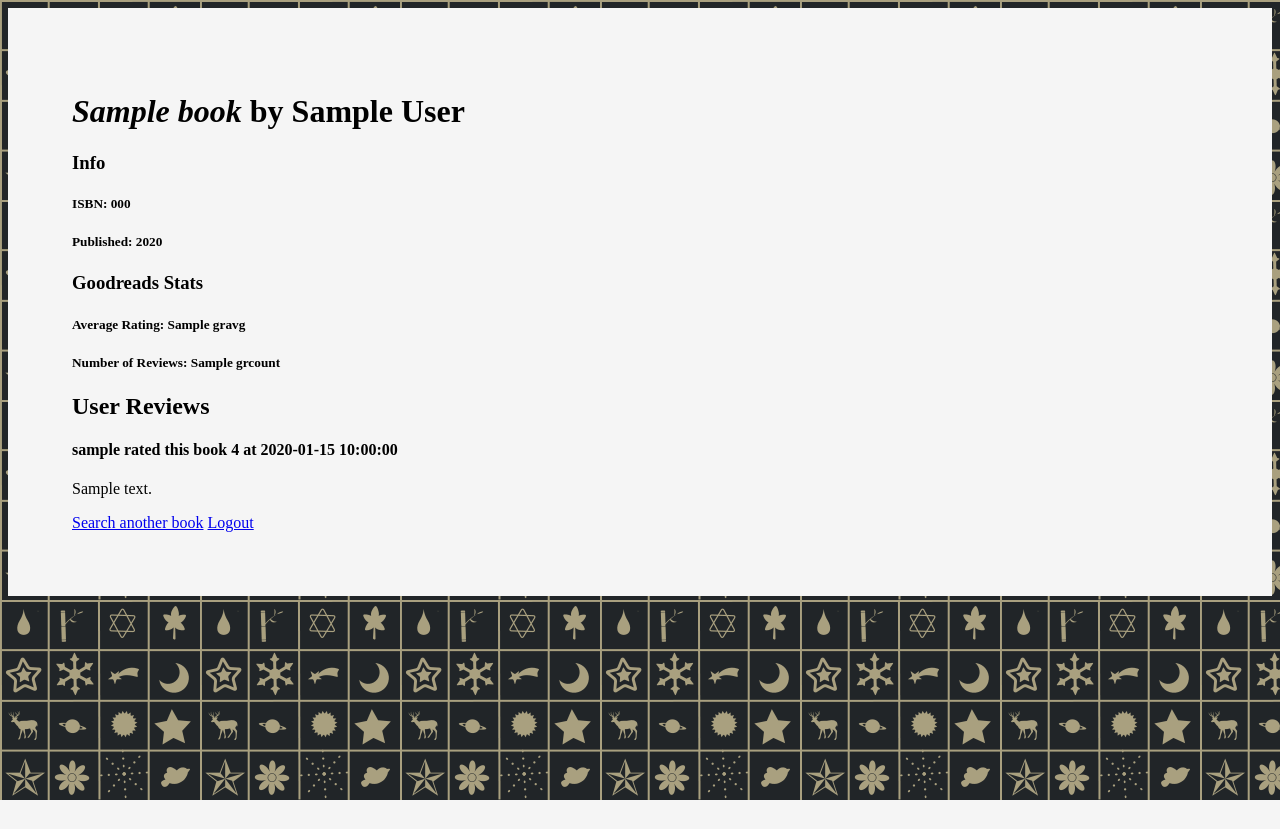
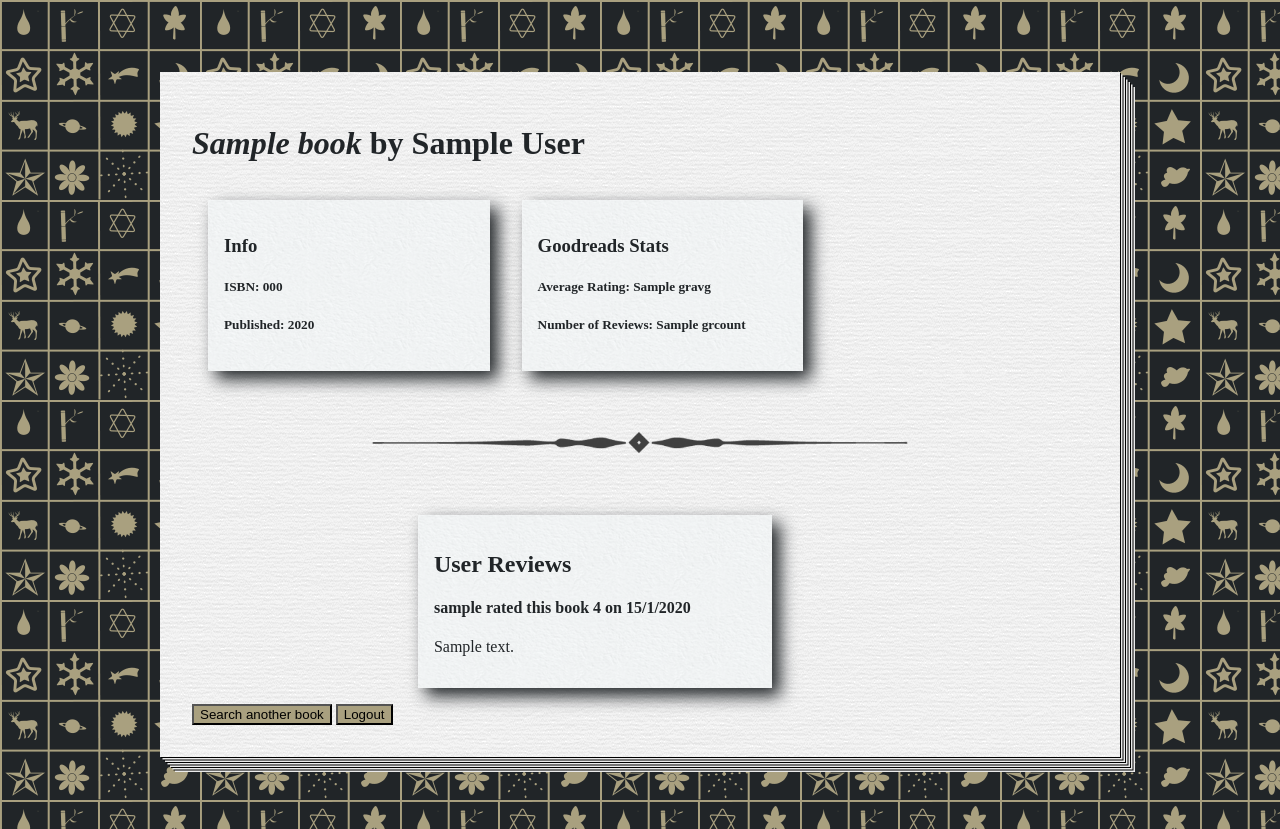
Before and after one commit to Rittenweb/flask-book-reviews, a Flask app: template templates/book.html in a window 1280 px wide. Before the commit the page ends 800 px from the top, so only its background shows below. Run offline with Flask 2, Linux system fonts and the light colour scheme; the template is opened without the code that fills it: most values are stand-ins (such as "Sample title", 1, 10 or a date in 2020).

Commit message:
Basic styles

```diff
--- a/application.py
+++ b/application.py
@@ -130,5 +130,5 @@ def book_api(isbn):
         "year": book.year,
         "isbn": isbn,
         "review_count": count,
-        "review_score": avg
+        "review_score_average": avg
         })
--- a/static/styles.css
+++ b/static/styles.css
@@ -1,8 +1,55 @@
 html {
   background-image: url('./glyphpattern2.png');
+  color: #212528;
 }
 
 body {
-  background: whitesmoke;
+  display: flex;
+  justify-content: center;
   padding: 4rem;
 }
+
+button {
+  background: #a9a07f;
+}
+
+.body {
+  background: url('./paper.png');
+  padding: 2rem;
+  width: 70vw;
+  box-shadow: 1px 1px 0px black, 2.5px 2.5px 0px #eaeaea, 3.5px 3.5px 0px black, 5px 5px 0px #eaeaea, 6px 6px 0px black,
+    7.5px 7.5px 0px #eaeaea, 8.5px 8.5px 0px black, 10px 10px 0px #eaeaea, 11px 11px 0px black,
+    12.5px 12.5px 0px #eaeaea, 13.5px 13.5px 0px black, 15px 15px 0px #eaeaea;
+}
+
+.paper {
+  background: url('./handmadepaper.png');
+  box-shadow: 8px 8px 16px #212528;
+  padding: 1rem;
+  margin: 1rem;
+}
+
+.bookstats {
+  width: 70%;
+  display: flex;
+  justify-content: space-evenly;
+}
+
+.bookstat {
+  width: 40%;
+}
+
+.book-divider {
+  width: 60%;
+  margin: 0 20%;
+}
+
+.reviews {
+  width: 90%;
+  display: flex;
+  justify-content: space-evenly;
+}
+
+.reviewblock {
+  width: 40%;
+}
--- a/templates/book.html
+++ b/templates/book.html
@@ -1,31 +1,44 @@
 {% extends "layout.html" %} {% block title %} {{ book.title }} {% endblock %} {% block body %}
 <h1><i>{{book.title}}</i> by {{book.author}}</h1>
 
+<div class="bookstats">
+  <div class="paper bookstat">
     <h3>Info</h3>
     <h5>ISBN: {{ book.isbn }}</h5>
     <h5>Published: {{ book.year }}</h5>
+  </div>
 
+  <div class="paper bookstat">
     <h3>Goodreads Stats</h3>
     <h5>Average Rating: {{ gravg }}</h5>
     <h5>Number of Reviews: {{ grcount }}</h5>
+  </div>
+</div>
+
+<img src="../static/toppng.com-line-dividers-png-1000x200.png" alt="divider" class="book-divider"/>
+<div class="reviews">
 
 {% if notreviewed %}
+<div class="paper reviewblock">
+
 <h2>Review This Book:</h2>
 <form action="{{ url_for('book', book_id=book.id) }}" method="post">
   Your rating out of 10: <input type="number" name="rating" min="0" max="10" /> Your review:
   <input type="text" name="reviewtext" />
   <input type="submit" value="Submit" />
+</div>
   {% endif %}
-
+  <div class="paper reviewblock">
   <h2>User Reviews</h2>
   {% for review in reviews %}
-  <h4>{{ review.username }} rated this book {{ review.rating }} at {{ review.timestamp }}</h4>
+  <h4>{{ review.username }} rated this book {{ review.rating }} on {{ review.timestamp.day }}/{{ review.timestamp.month }}/{{ review.timestamp.year }}</h4>
   <p>{{ review.text }}</p>
   {% else %}
-  <li>No reviews yet... :'(</li>
+  No reviews yet... :'(
   {% endfor %}
-
-  <a href="{{ url_for('index') }}">Search another book</a>
-  <a href="{{ url_for('logout') }}">Logout</a>
+  </div>
+</div>
+  <a href="{{ url_for('index') }}"><button>Search another book</button></a>
+  <a href="{{ url_for('logout') }}"><button>Logout</button></a>
   {% endblock %}
 </form>
--- a/templates/layout.html
+++ b/templates/layout.html
@@ -6,6 +6,6 @@
     <title>{% block title %}{% endblock %}</title>
   </head>
   <body>
-    {% block body %} {% endblock %}
+    <div class="body">{% block body %} {% endblock %}</div>
   </body>
 </html>
```
Also changed, not shown: static/creampaper.png (added), static/fancy-pants.jpg (deleted), static/glyphpattern.png (deleted), static/handmadepaper.png (added), static/paper.png (added), static/toppng.com-line-dividers-png-1000x200.png (added). Lines whose indentation alone changed are shown as unchanged.
